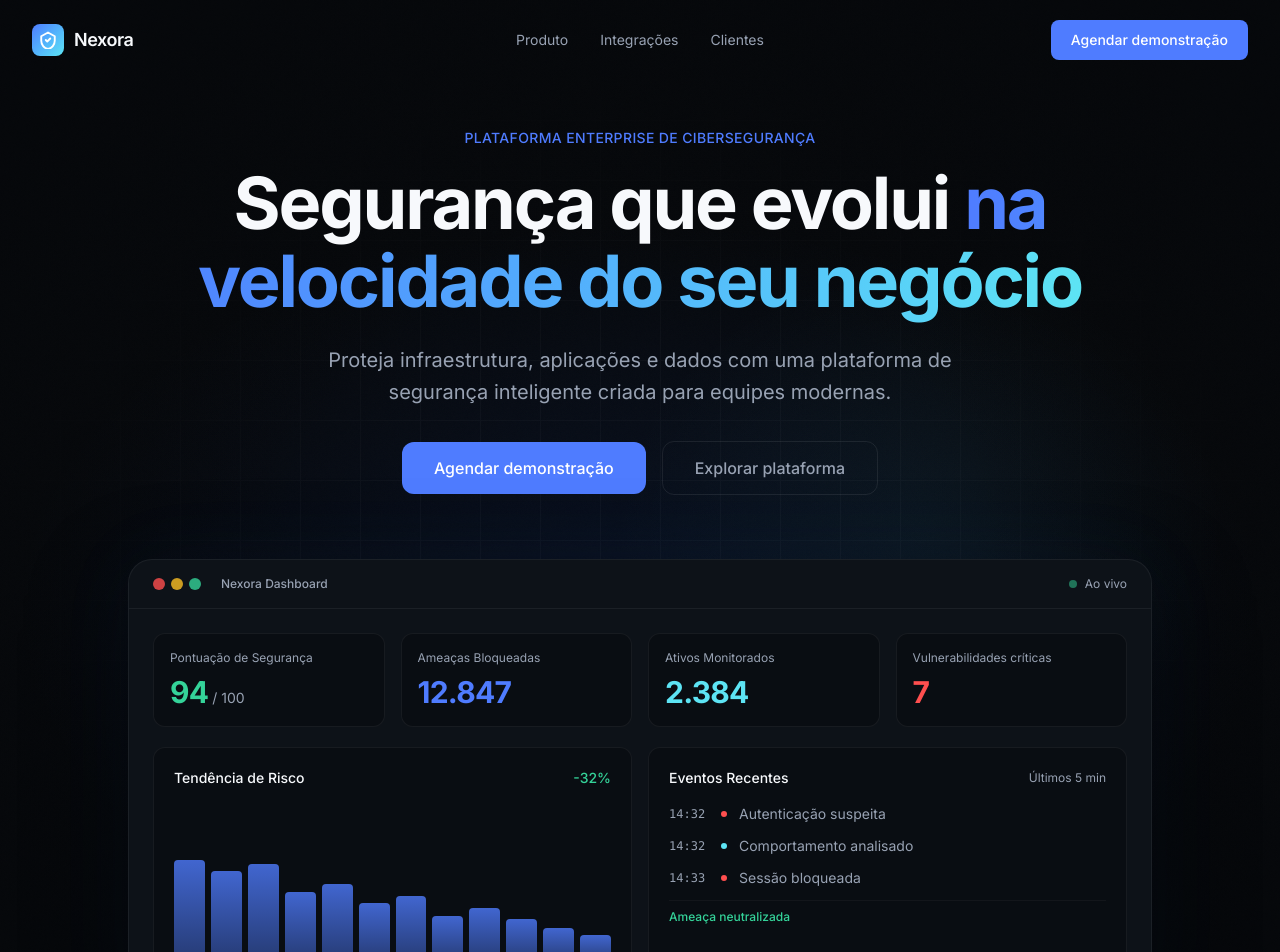
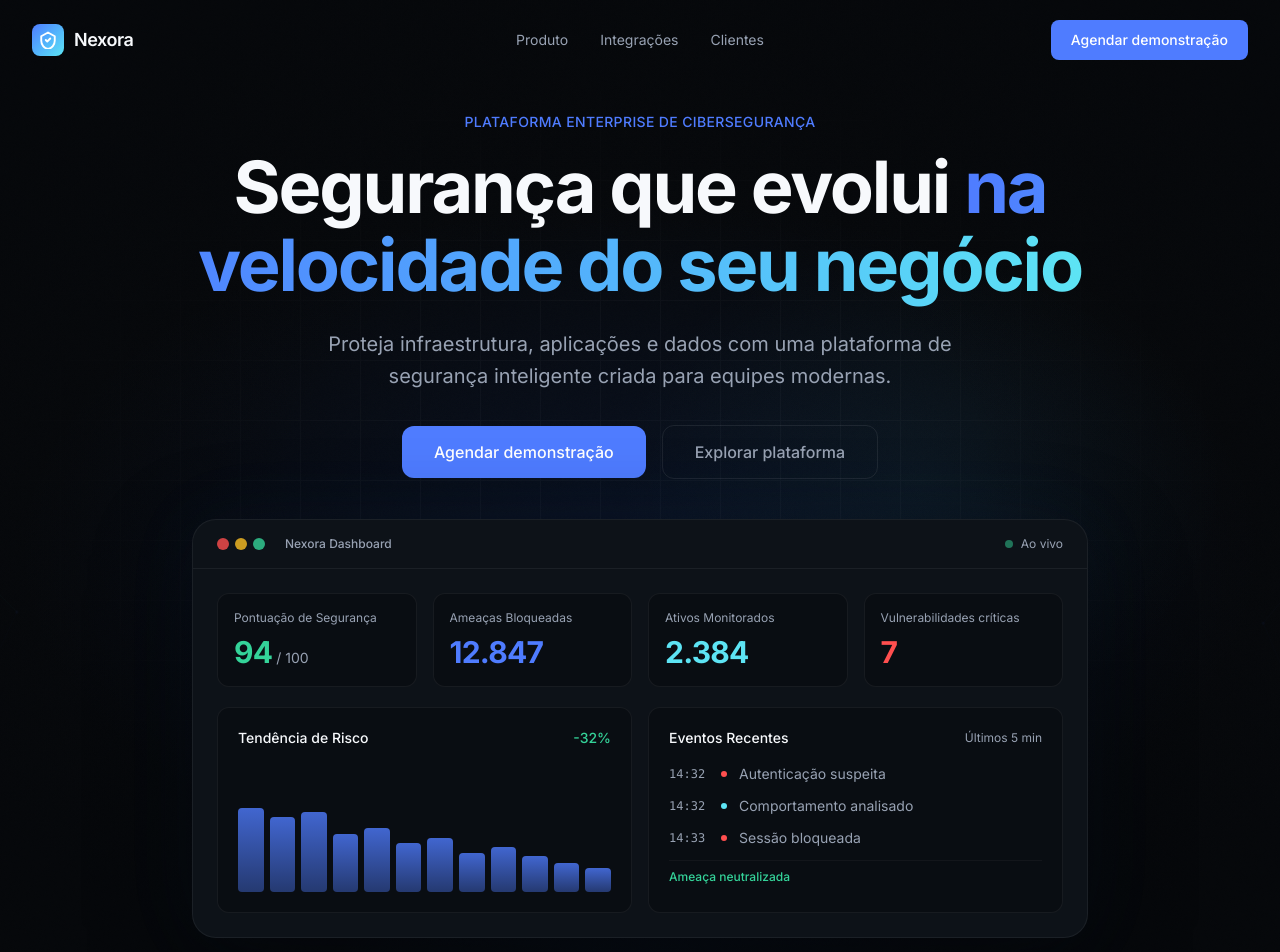
Before and after one commit to DevX4N/nexora-security, a Next.js app: page / in a window 1280 px wide. Shown: the top 952 px of the page. Built offline with nearby package versions, Linux system fonts and the light colour scheme.

Commit message:
fix: Hero fits in first viewport on Vercel
- min-h-screen → min-h-[100dvh] (dynamic viewport)
- flex-col justify-center (not items-center)
- Reduced mb: 12/16 → 8/10
- Dashboard max-w-5xl → max-w-4xl (narrower)
- Chart height reduced: h-40 → h-32 on desktop
- Reduced paddings for better fit

```diff
--- a/src/components/Hero.tsx
+++ b/src/components/Hero.tsx
@@ -36,7 +36,7 @@ export default function Hero() {
   const reduced = useReducedMotion();
 
   return (
-    <section className="relative min-h-screen flex items-center justify-center overflow-hidden pt-24 pb-16 md:pt-32 md:pb-24">
+    <section className="relative min-h-[100dvh] flex flex-col justify-center overflow-hidden pt-20 pb-12 md:pt-28 md:pb-16">
       {/* Background — technical, deep, precise */}
       <div className="absolute inset-0 overflow-hidden pointer-events-none">
         {/* Base depth — radial gradients, no blur */}
@@ -146,7 +146,7 @@ export default function Hero() {
           variants={stagger}
           initial="hidden"
           animate="visible"
-          className="text-center max-w-4xl mx-auto mb-12 md:mb-16"
+          className="text-center max-w-4xl mx-auto mb-8 md:mb-10"
         >
           <motion.p
             variants={fadeUp}
@@ -198,7 +198,7 @@ export default function Hero() {
             delay: reduced ? 0 : 0.5,
             ease: [0.22, 1, 0.36, 1],
           }}
-          className="relative max-w-5xl mx-auto"
+          className="relative max-w-4xl mx-auto"
         >
           <div className="relative bg-[#0D1218] border border-white/[0.06] rounded-2xl md:rounded-3xl" style={{ boxShadow: "0 30px 100px rgba(0,0,0,0.45), 0 0 80px rgba(59,130,246,0.06)" }}>
             {/* Dashboard header */}
@@ -269,7 +269,7 @@ export default function Hero() {
                       -32%
                     </span>
                   </div>
-                  <div className="h-24 md:h-32 lg:h-40 flex items-end gap-1 md:gap-1.5">
+                  <div className="h-20 md:h-28 lg:h-32 flex items-end gap-1 md:gap-1.5">
                     {[65, 58, 62, 45, 50, 38, 42, 30, 35, 28, 22, 18].map(
                       (h, i) => (
                         <motion.div
```
